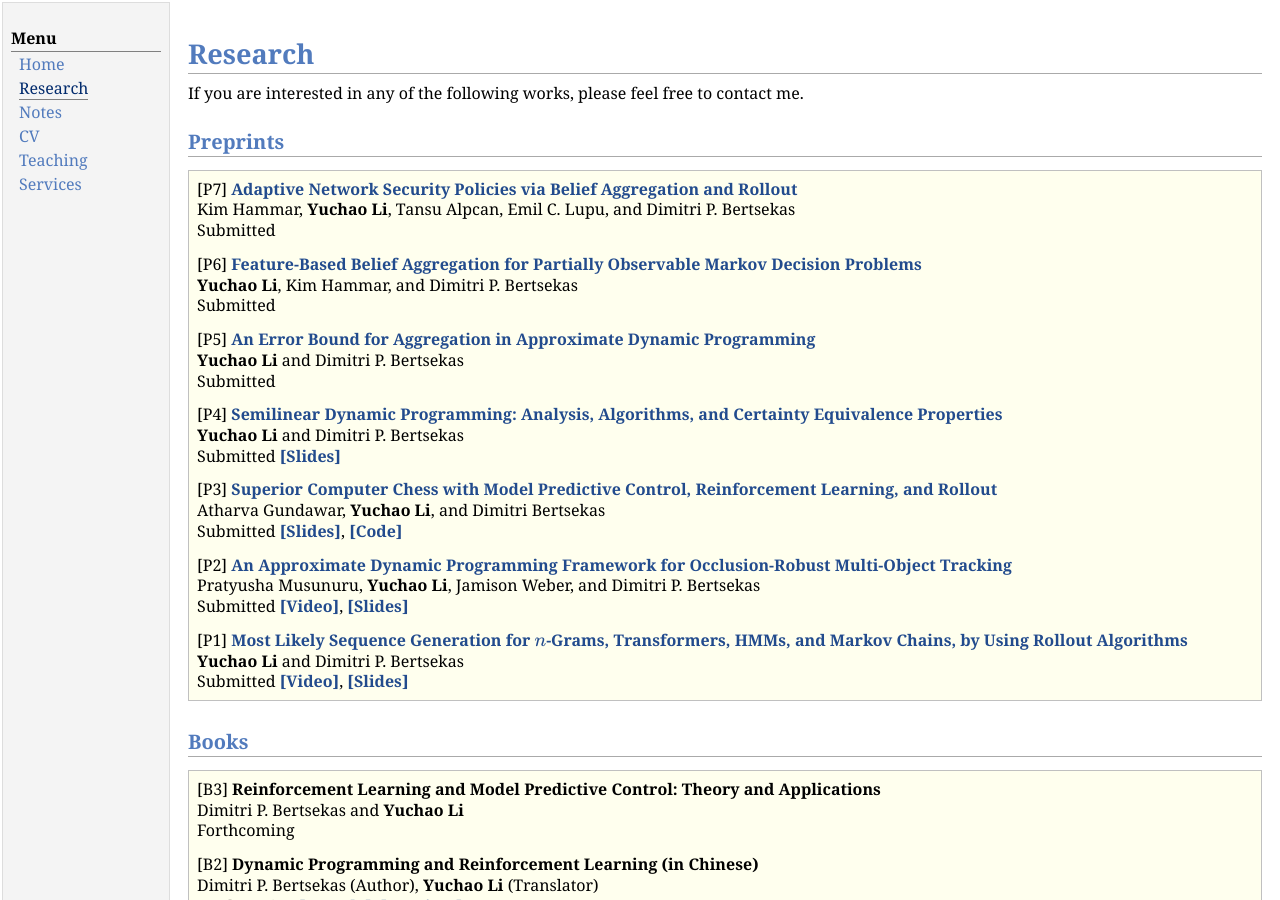
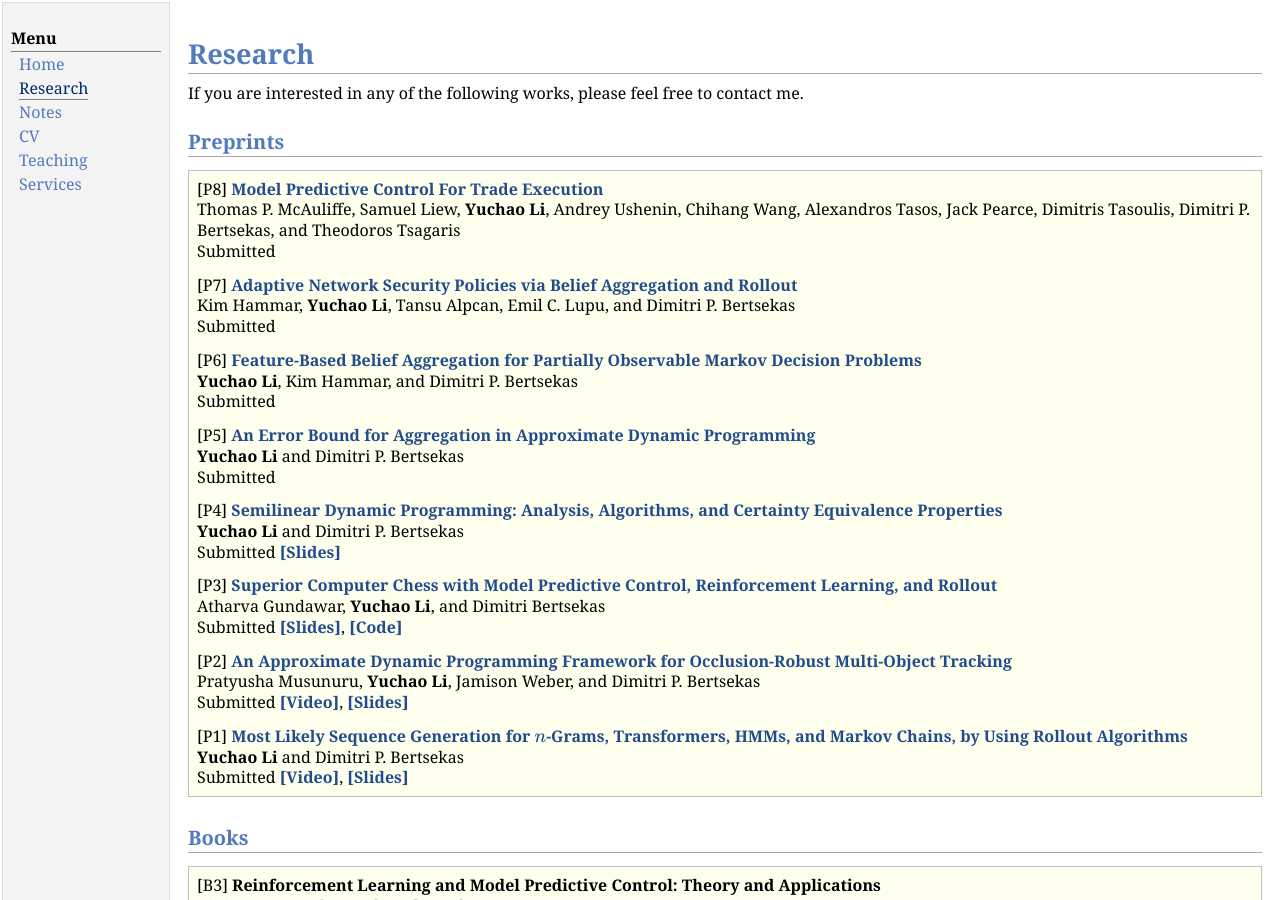
Before and after one commit to yuchaotaigu/yuchaotaigu.github.io, a Jekyll site: the page research.html, which Jekyll copies as it is, in a window 1280 px wide and 900 px high. Built offline with Jekyll 4.4.1, drawn with Linux system fonts in a browser that asks for light colours; comment, search, counter and statistics services are not loaded.

Commit message:
Add new preprint entries to research.html

```diff
--- a/research.html
+++ b/research.html
@@ -46,6 +46,9 @@ If you are interested in any of the following works, please feel free to contact
 <h2>Preprints</h2>
 <div class="infoblock">
 <div class="blockcontent">
+<p>[P8] <a href="https://arxiv.org/abs/2603.28898"><b>Model Predictive Control For Trade Execution</b></a> <br />
+Thomas P. McAuliffe, Samuel Liew, <b>Yuchao Li</b>, Andrey Ushenin, Chihang Wang, Alexandros Tasos, Jack Pearce, Dimitris Tasoulis, Dimitri P. Bertsekas, and Theodoros Tsagaris<br />
+ Submitted </p>
 <p>[P7] <a href="https://arxiv.org/abs/2507.15163"><b>Adaptive Network Security Policies via Belief Aggregation and Rollout</b></a> <br />
 Kim Hammar, <b>Yuchao Li</b>, Tansu Alpcan, Emil C. Lupu, and Dimitri P. Bertsekas<br />
  Submitted </p>
```
